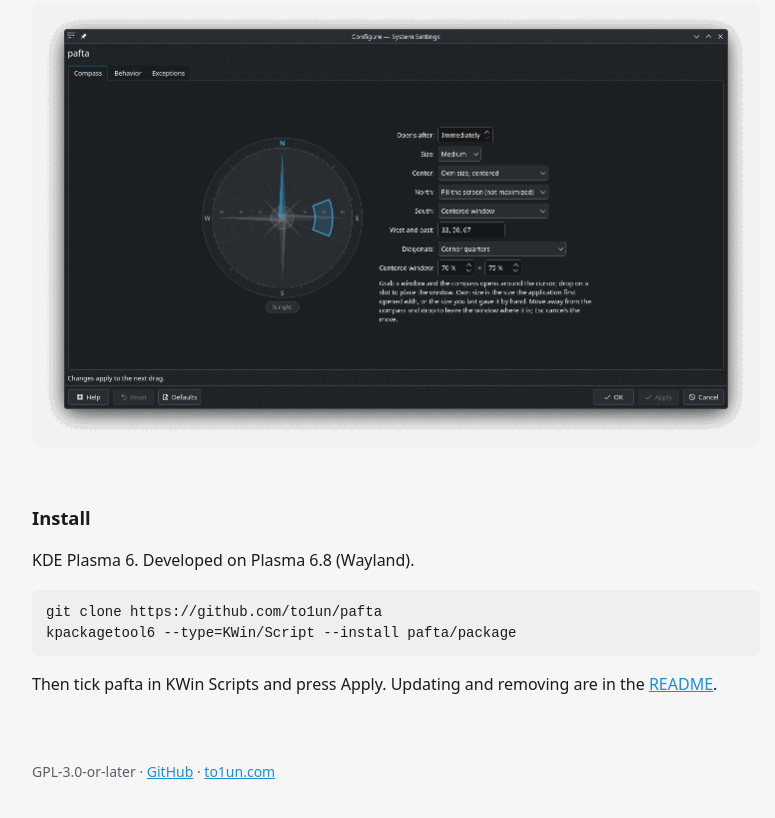
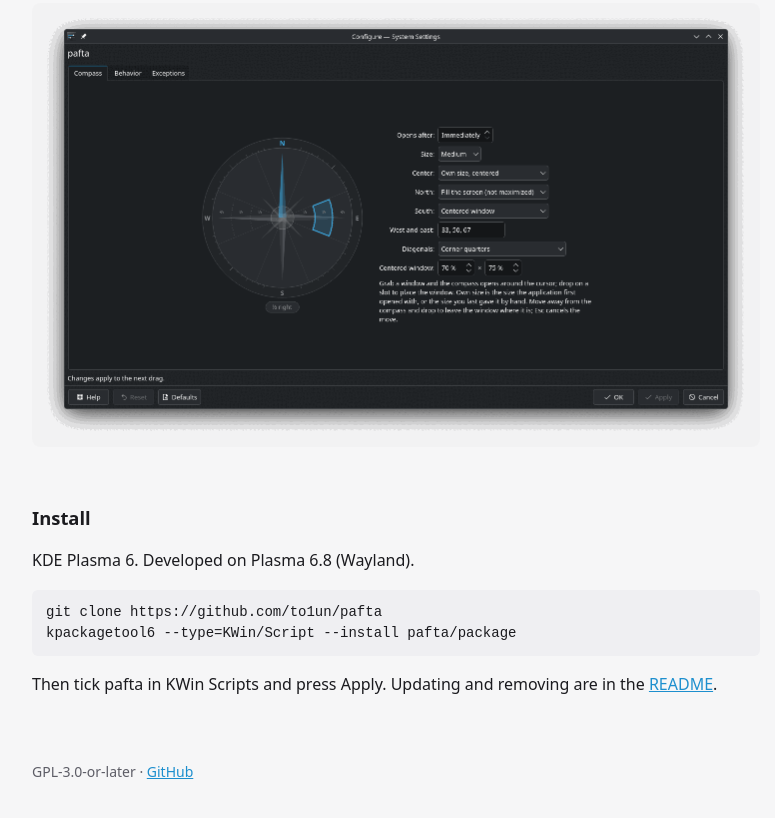
Before and after one commit to to1un/pafta, a plain HTML site: page docs/index.html in a window 1280 px wide. Shown: the part 1143-1961 px from the top of the page, without its empty margins (244-1019 px from the left). Drawn offline with Linux system fonts and the light colour scheme.

Commit message:
docs: drop the to1un.com link from the landing page
Co-Authored-By: Claude Opus 5.5 <noreply@anthropic.com>

```diff
--- a/docs/index.html
+++ b/docs/index.html
@@ -73,7 +73,7 @@
 kpackagetool6 --type=KWin/Script --install pafta/package</pre>
   <p>Then tick pafta in KWin Scripts and press Apply. Updating and removing are in the <a href="https://github.com/to1un/pafta#readme">README</a>.</p>
 
-  <footer>GPL-3.0-or-later · <a href="https://github.com/to1un/pafta">GitHub</a> · <a href="https://to1un.com">to1un.com</a></footer>
+  <footer>GPL-3.0-or-later · <a href="https://github.com/to1un/pafta">GitHub</a></footer>
 </main>
 <script src="geometry.js"></script>
 <script src="compass.js"></script>
```
